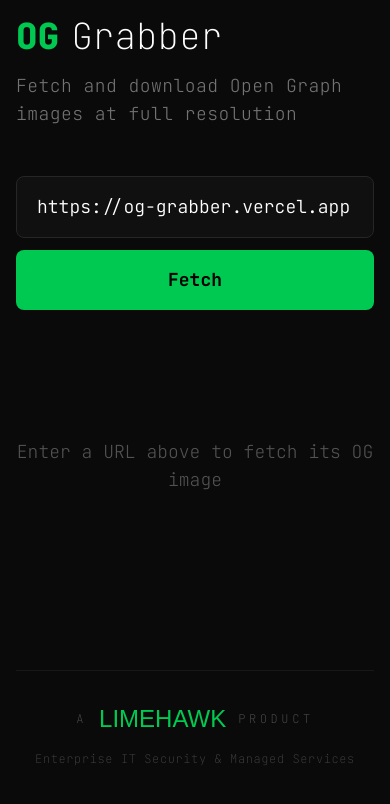
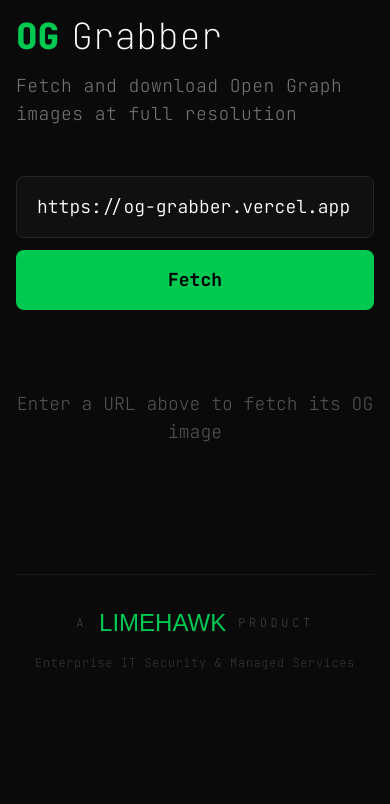
Before and after one commit to limehawk/og-grabber, a Next.js app: page / in a window 390 px wide. Shown: the top 804 px of the page. Built offline with nearby package versions, Linux system fonts and the light colour scheme; a web font is replaced by a local one.

Commit message:
Reduce empty state padding for mobile footer visibility (#4)
Decreased vertical padding from py-20 to py-8 on the empty state
message so the footer isn't cut off on mobile devices.

Co-authored-by: limehawk <limehawk@users.noreply.github.com>

```diff
--- a/app/page.tsx
+++ b/app/page.tsx
@@ -107,7 +107,7 @@
 
         {/* Empty state */}
         {!ogData && !loading && !error && (
-          <div className="text-center text-neutral-600 py-20 font-extralight text-lg">
+          <div className="text-center text-neutral-600 py-8 font-extralight text-lg">
             Enter a URL above to fetch its OG image
           </div>
         )}
```
